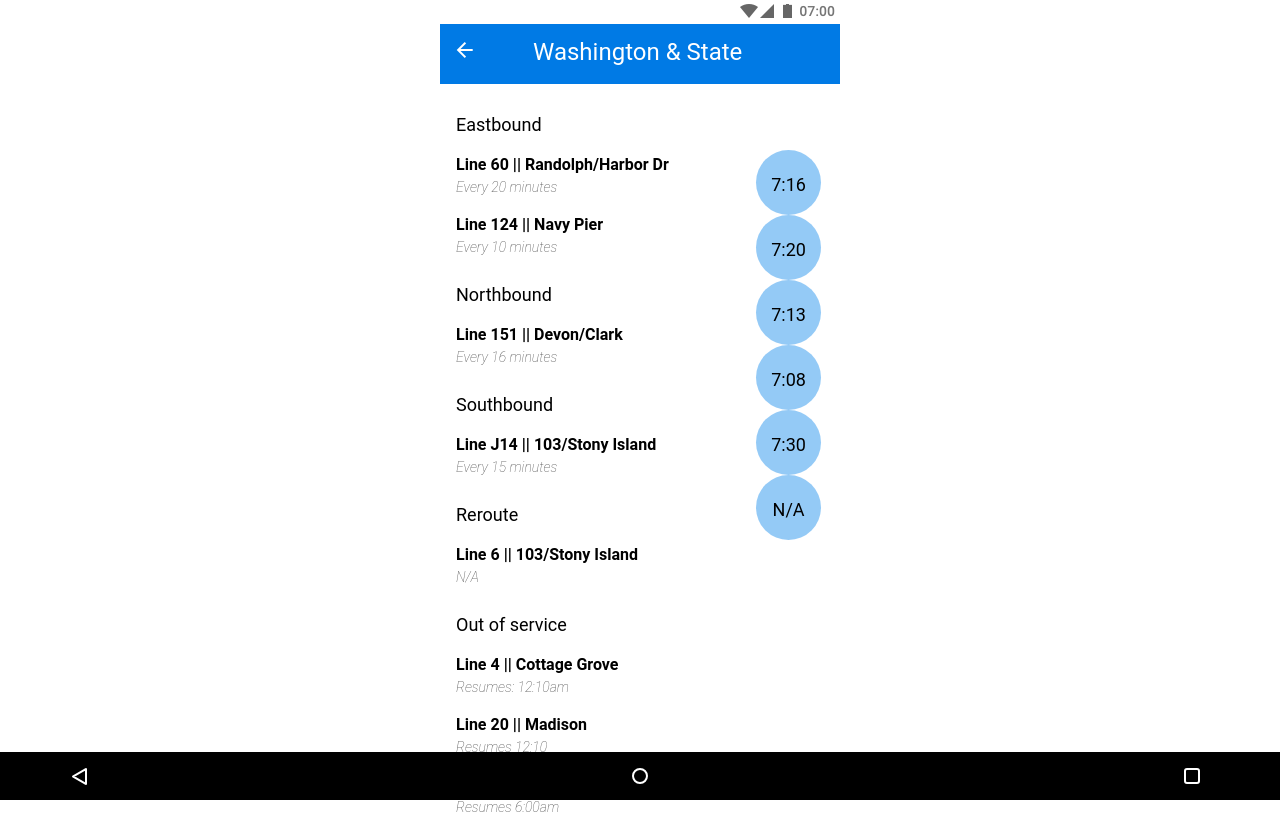
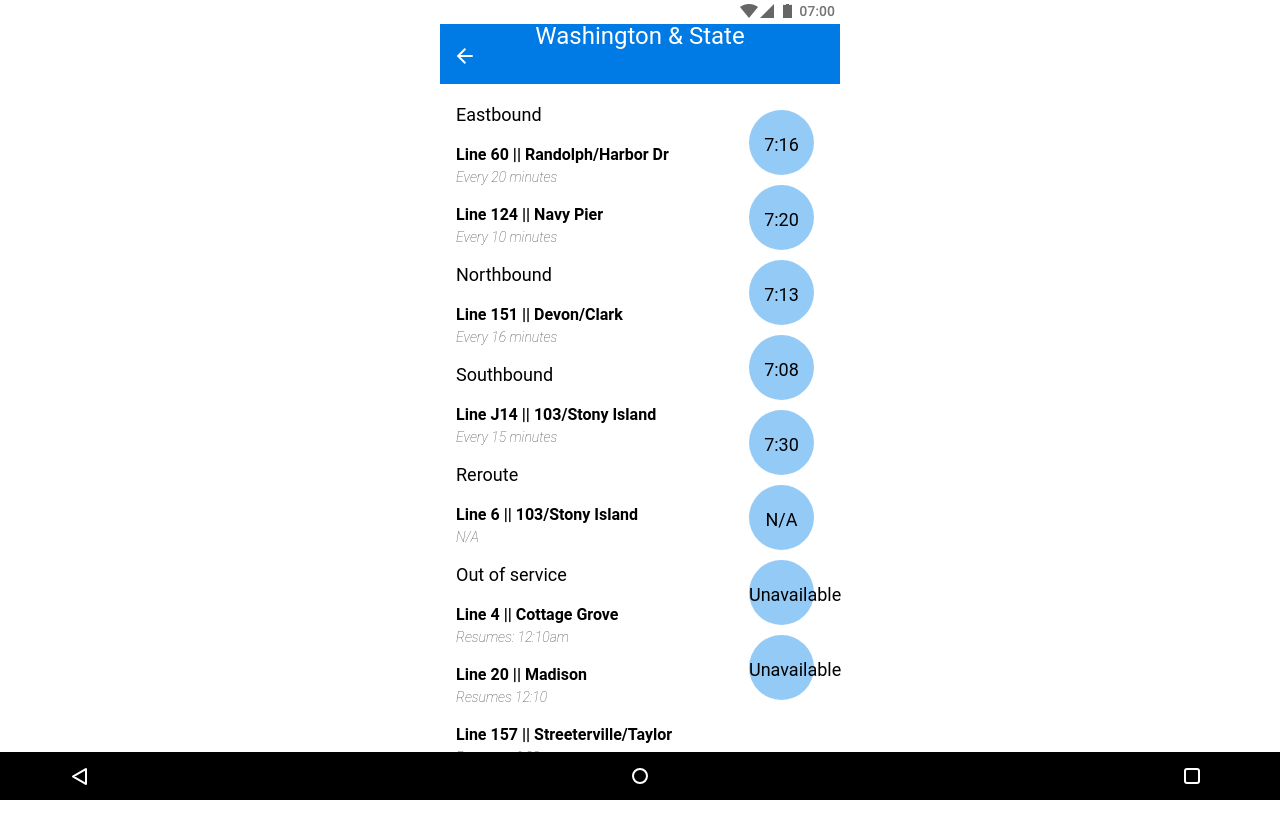
Before and after one commit to orlee-gillis/frontend_challenge, a plain HTML site: page index.html in a window 1280 px wide. After the commit the page ends 800 px from the top, so only its background shows below. Drawn offline with Linux system fonts and the light colour scheme.

Commit message:
fixed h2 grouping

```diff
--- a/css/style.css
+++ b/css/style.css
@@ -21,28 +21,28 @@ nav.blue {
   background-color: #007AE5;
   height: 84px;
   width: 100%;
-
-
 }
-
-img.back {
-padding-bottom: 8px;
-padding-top: 18px;
-padding-left: 16px;
-float: left;
-}
-
 
 h1 {
 color: #FFFFFF;
 font-size: 24px;
 font-family: "Roboto", sans-serif;
-padding-top: 16px;
-padding-left: 60px;
 text-align: center;
+}
+
+
+
+img.back {
+padding-bottom: 8px;
+padding-left: 16px;
 float: left;
+}
 
+ul {
+  float: left;
 }
+
+
 
 li {
 background-color: white;
@@ -50,7 +50,6 @@ font-size: 18px;
 font-family: "Roboto", sans-serif;
 font-weight: medium;
 font: black;
-float: left;
 }
 
 
@@ -58,9 +57,9 @@ h2 {
   font-family: "Roboto", sans-serif;
   font-size: 18px;
   font-weight: medium;
-  margin-top: 32px;
+  margin-top: 22px;
   margin-bottom: 16px;
-margin-left: 16px;
+  margin-left: 16px;
 }
 
 
@@ -83,9 +82,12 @@ h4 {
 }
 
 li.times {
-  margin-right: 0px;
-  margin-left: 84px;
+  float: right;
+  padding-right: 16px;
+  padding-top: 16px;
+  padding-bottom: 20px;
 }
+
 
 p {
   width:65px;
@@ -97,8 +99,7 @@ p {
   font-family: "Roboto", sans-serif;
   font-size: 18px;
   color: rgba(0, 0, 0, 90);
-
-
+  margin: 10px;
 }
 
 
--- a/index.html
+++ b/index.html
@@ -13,39 +13,45 @@
   <img src="assets/status-bar.png" alt="status bar">
 </div>
 <nav class="blue">
+  <h1>Washington & State</h1>
     <img class="back" src="assets/back.png" alt="back arrow">
-    <h1>Washington & State</h1>
+
 </nav>
 <ul>
     <h2>Eastbound</h2>
 <li>
-  <li>
 
-            <h3>Line 60 || Randolph/Harbor Dr</h3>
-            <h4>Every 20 minutes</h4>
-
-            <h3>Line 124 || Navy Pier</h3>
-            <h4>Every 10 minutes</h4>
+<h3>Line 60 || Randolph/Harbor Dr</h3>
+<h4>Every 20 minutes</h4>
+<h3>Line 124 || Navy Pier</h3>
+<h4>Every 10 minutes</h4>
+</li>
       <h2>Northbound</h2>
+      <li>
       <h3>Line 151 || Devon/Clark</h3>
       <h4>Every 16 minutes</h4>
-
+      </li>
   <h2>Southbound</h2>
+  <li>
   <h3>Line J14 || 103/Stony Island</h3>
   <h4>Every 15 minutes</h4>
+</li>
   <h2>Reroute</h2>
+  <li>
   <h3>Line 6 || 103/Stony Island</h3>
   <h4>N/A</h4>
+</li>
   <h2>Out of service</h2>
+  <li>
   <h3>Line 4 || Cottage Grove</h3>
   <h4>Resumes: 12:10am</h4>
   <h3>Line 20 || Madison</h3>
   <h4>Resumes 12:10</h4>
   <h3>Line 157 || Streeterville/Taylor</h3>
   <h4>Resumes 6:00am</h4>
-
 </li>
-
+</li>
+</ul>
 <li class="times">
   <p>7:16</p>
   <p>7:20</p>
@@ -53,8 +59,10 @@
   <p>7:08</p>
   <p>7:30</p>
   <p>N/A</p>
+  <p>Unavailable</p>
+  <p>Unavailable</p>
 </li>
-</ul>
+
 <footer>
   <img class = "navback" src="assets/back.svg" alt="nav back">
   <img class = "navhome" src="assets/home.svg" alt="nav home">
```
